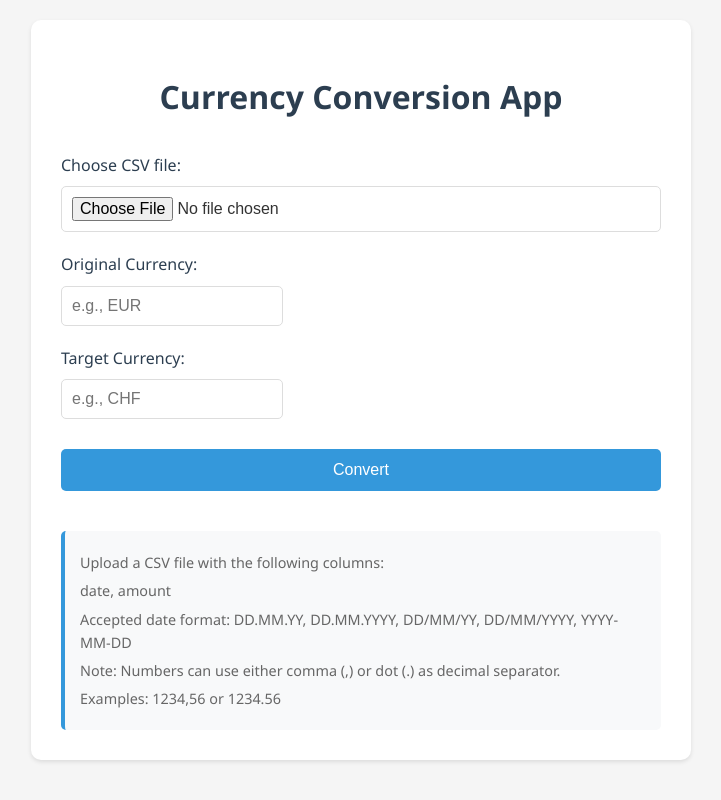
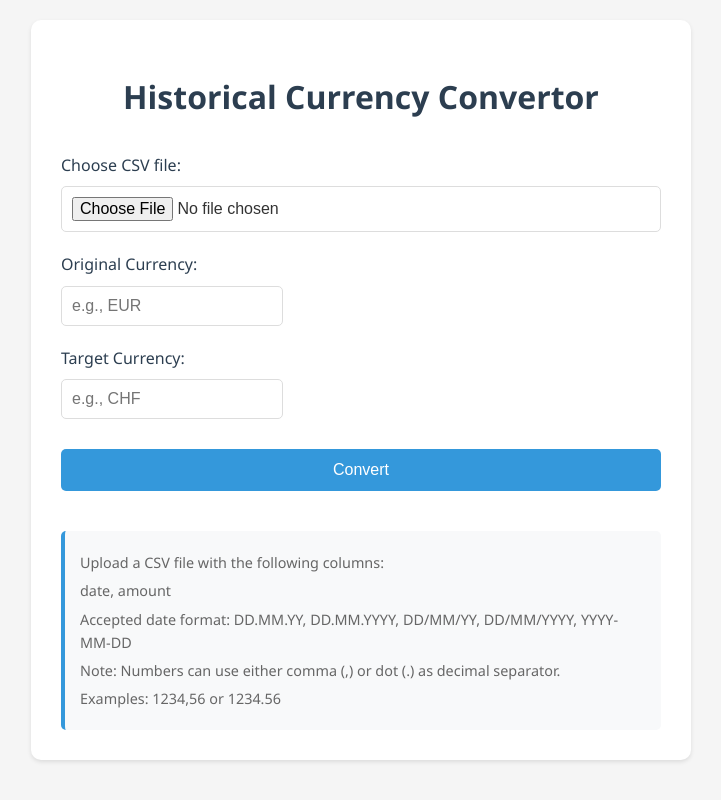
Before and after one commit to isasimo/currency-convertor, a website: page index.html in a window 1280 px wide. Shown: the whole page, without its empty margins (279-1000 px from the left). Drawn offline with Linux system fonts and the light colour scheme.

Commit message:
Update app title

```diff
--- a/index.html
+++ b/index.html
@@ -3,12 +3,12 @@
   <head>
     <meta charset="UTF-8" />
     <meta name="viewport" content="width=device-width, initial-scale=1.0" />
-    <title>Currency Conversion App</title>
+    <title>Historical Currency Convertor</title>
     <link rel="stylesheet" href="/styles.css" />
   </head>
   <body>
     <div class="container">
-      <h1>Currency Conversion App</h1>
+      <h1>Historical Currency Convertor</h1>
       <form id="conversionForm" action="/convert" method="POST" enctype="multipart/form-data">
         <div class="form-group">
           <label for="csv_file">Choose CSV file:</label>
```
Also changed, not shown: README.md.
